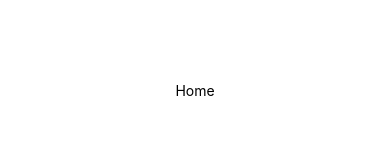
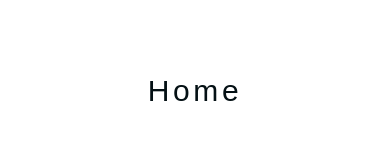
Before and after one commit to ojam1/WeatherApp, a React Native app: screen / in a window 390 px wide. Shown: the part 339-500 px from the top of the page. Built offline with nearby package versions, Linux system fonts and the light colour scheme.

Commit message:
added some basic styling

```diff
--- a/components/screens/Forecast/Forecast.tsx
+++ b/components/screens/Forecast/Forecast.tsx
@@ -1,9 +1,10 @@
 import { View, Text } from 'react-native';
 
-import appStyles from '../../../appStyles';
+import fonts from '../../../styles/text';
+import main from '../../../styles/main';
 
 export default () => (
-  <View style={appStyles.main}>
-    <Text>Forecast</Text>
+  <View style={main.screenContainer}>
+    <Text style={fonts.large}>Forecast</Text>
   </View>
 );
--- a/components/screens/Home/Home.tsx
+++ b/components/screens/Home/Home.tsx
@@ -1,9 +1,10 @@
 import { View, Text } from 'react-native';
 
-import appStyles from '../../../appStyles';
+import fonts from '../../../styles/text';
+import main from '../../../styles/main';
 
 export default () => (
-  <View style={appStyles.main}>
-    <Text>Home</Text>
+  <View style={main.screenContainer}>
+    <Text style={fonts.xLarge}>Home</Text>
   </View>
 );
--- /dev/null
+++ b/styles/colours.ts
@@ -0,0 +1,9 @@
+type Colours = {
+  text: string;
+};
+
+const colours: Colours = {
+  text: '#041014'
+};
+
+export default colours;
--- a/appStyles.ts
+++ b/styles/main.ts
@@ -1,7 +1,7 @@
 import { StyleSheet } from 'react-native';
 
 export default StyleSheet.create({
-  main: {
+  screenContainer: {
     flex: 1,
     justifyContent: 'center',
     alignItems: 'center',
--- /dev/null
+++ b/styles/text.ts
@@ -0,0 +1,37 @@
+import { TextStyle } from 'react-native';
+import colours from './colours';
+
+type Font = {
+  fontSize: number;
+  fontFamily: string;
+  letterSpacing: number;
+  fontWeight: TextStyle['fontWeight'];
+  lineHeight: number;
+  color: string;
+};
+
+const getLineHeight = (fontSize: number): number => {
+  return fontSize <= 24 ? fontSize * 1.5 : fontSize * 1.38;
+};
+
+const getFont = (
+  fontSize: number,
+  fontWeight: TextStyle['fontWeight']
+): Font => ({
+  fontSize,
+  fontFamily: 'sans-serif',
+  fontWeight,
+  lineHeight: getLineHeight(fontSize),
+  color: colours['text'],
+  letterSpacing: fontSize * 0.12
+});
+
+const fonts = {
+  xLarge: getFont(30, '500'),
+  large: getFont(24, '500'),
+  medium: getFont(20, '400'),
+  small: getFont(16, '300'),
+  xSmall: getFont(12, '200')
+};
+
+export default fonts;
```
